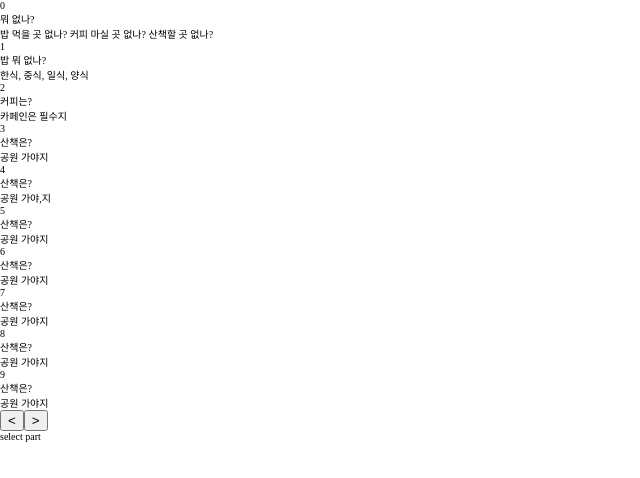
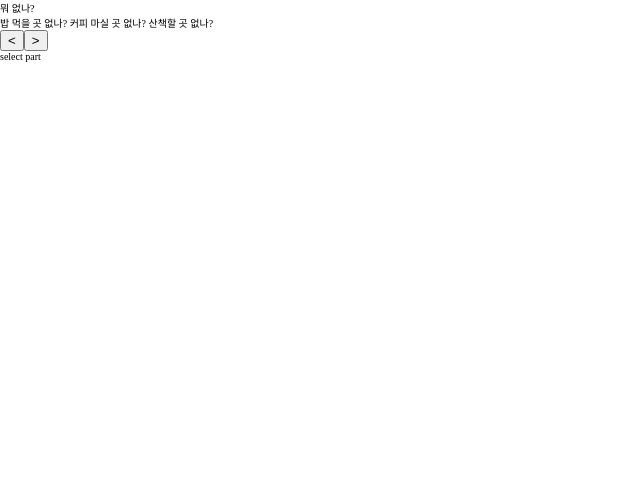
Before and after one commit to yshjft/simple_practice_first, a React app: page / in a window 1280 px wide. Shown: the top 478 px of the page, without its empty margins (0-640 px from the left). Built offline with nearby package versions, Linux system fonts and the light colour scheme.

Commit message:
캐러셀 구현실패하여 유산한 것으로 구현

```diff
--- a/src/components/Slider/Slide.tsx
+++ b/src/components/Slider/Slide.tsx
@@ -1,19 +1,37 @@
 import React from 'react'
 import styles from './slide.scss'
+
+interface ITitleWithSub {
+    title: string
+    sub: string
+}
 
 interface ISlidProps {
     title:string
     sub:string
+    titleWithSub: ITitleWithSub[]
+    sliderIndex: number
+    setSliderIndex: React.Dispatch<React.SetStateAction<number>>
 }
 
 const Slide = (props:ISlidProps) => {
-    const {title, sub} = props
+    const {title, sub, titleWithSub, sliderIndex, setSliderIndex} = props
     return(
         <div className={`${styles.slideLayout}`}>
             <div>
                 <div className={`${styles.title}`}>{title}</div>
                 <div className={`${styles.sub}`}>{sub}</div>
+                <div className={`${styles.markArea}`}>
+                    {titleWithSub.map((obj, index) => {
+                        if(index === sliderIndex){
+                            return <div key={index} className={`${styles.filledMark}`}></div>
+                        }else{
+                            return <div key={index} className={`${styles.blankMark}`} onClick={()=>setSliderIndex(index)}></div>
+                        }
+                    })}
             </div>
+            </div>
+
         </div>
     )
 }
--- a/src/components/Slider/slide.scss
+++ b/src/components/Slider/slide.scss
@@ -1,4 +1,5 @@
 .slideLayout {
+  animation: fadein 2s;
   width: 100%;
   height: 100%;
   display: flex;
@@ -10,7 +11,30 @@
     font-weight: bold;
   }
   .sub {
+    margin: 2rem;
     text-align: center;
     font-size: 5rem;
   }
+  .markArea {
+    margin-top: 8rem;
+    display: flex;
+    justify-content: center;
+    align-items: center;
+    .filledMark {
+      height: 2rem;
+      width: 2rem;
+      margin: 1rem;
+      background-color: black;
+      border: 1px solid black;
+      border-radius: 1rem;
+    }
+    .blankMark {
+      height: 2rem;
+      width: 2rem;
+      margin: 1rem;
+      border: 1px solid black;
+      border-radius: 1rem;
+      cursor: pointer;
+    }
+  }
 }
--- a/src/index.scss
+++ b/src/index.scss
@@ -9,3 +9,10 @@ body {
     height: 100%;
   }
 }
+
+@media (max-width: 360px) {
+  html,
+  body {
+    font-size: 2px;
+  }
+}
--- a/src/pages/main/index.scss
+++ b/src/pages/main/index.scss
@@ -7,7 +7,8 @@
   overflow: hidden;
   position: relative;
   .carouselSlide {
-    display: flex;
+    height: 90%;
+    width: 100%;
   }
   .prevBtn {
     position: absolute;
--- a/src/pages/main/index.tsx
+++ b/src/pages/main/index.tsx
@@ -18,67 +18,48 @@ const titleWithSub = [
     {
         title: '산책은?',
         sub: '공원 가야지'
-    },
-    {
-        title: '산책은?',
-        sub: '공원 가야,지'
-    },
-    {
-        title: '산책은?',
-        sub: '공원 가야지'
-    },
-    {
-        title: '산책은?',
-        sub: '공원 가야지'
-    },
-    {
-        title: '산책은?',
-        sub: '공원 가야지'
-    },
-    {
-        title: '산책은?',
-        sub: '공원 가야지'
-    },
-    {
-        title: '산책은?',
-        sub: '공원 가야지'
     }
 ]
 
 
 const Main = ()=>{
     const [sliderIndex, setSliderIndex] = useState<number>(0)
-    const carouselSlideRef = useRef(document.createElement('div'))
-
-    useEffect(()=>{
-        carouselSlideRef.current.style.transition = "all 0.5s ease-in-out";
-        carouselSlideRef.current.style.transform = `translateX(-${sliderIndex}00%)`;
-    }, [sliderIndex])
+    // const carouselSlideRef = useRef(document.createElement('div'))
 
 
     function prevBtnClick(){
-        carouselSlideRef.current.style.transition = "transform 0.4s ease-in-out"
+        if(sliderIndex === 0){
+            setSliderIndex(3)
+            return
+        }
+
         setSliderIndex(sliderIndex-1)
     }
 
     function nextBtnClick(){
-        carouselSlideRef.current.style.transition = "transform 0.4s ease-in-out"
+        if(sliderIndex === 3){
+            setSliderIndex(0)
+            return
+        }
         setSliderIndex(sliderIndex+1)
     }
 
     return (
         <div className={`${styles.mainLayout}`}>
             <div className={`${styles.carouselArea}`}>
-                <div ref={carouselSlideRef} className={`${styles.carouselSlide}`}>
-                    {titleWithSub.map((obj, index) =>
-                        <>
-                            {index}
-                            <Slide key={index} title={obj.title} sub={obj.sub}/>
-                        </>
-                    )}
+                <div className={`${styles.carouselSlide}`}>
+                    <Slide
+                        title={titleWithSub[sliderIndex].title}
+                        sub={titleWithSub[sliderIndex].sub}
+                        titleWithSub={titleWithSub}
+                        sliderIndex={sliderIndex}
+                        setSliderIndex={setSliderIndex}
+                    />
                 </div>
                 <button className={`${styles.prevBtn}`} onClick={()=>prevBtnClick()}>{`<`}</button>
                 <button className={`${styles.nextBtn}`} onClick={()=>nextBtnClick()}>{`>`}</button>
+
+
             </div>
             <div className={`${styles.selectArea}`}>
                 select part
```
